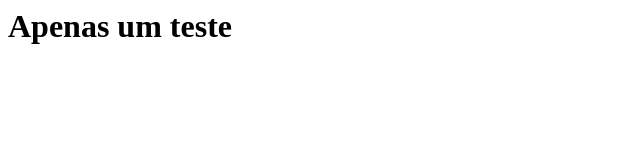
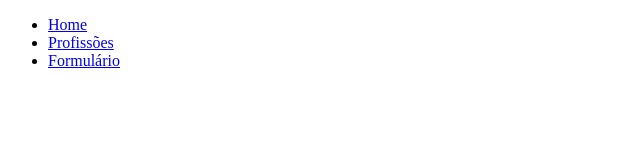
Before and after one commit to Projeto-Profissoes-IA/profissoesfuturoia, a plain HTML site: page index.html in a window 1280 px wide. Shown: the whole page, without its empty margins (0-640 px from the left). Drawn offline with Linux system fonts and the light colour scheme.

Commit message:
Update index.html

```diff
--- a/index.html
+++ b/index.html
@@ -1 +1,20 @@
-<h1>Apenas um teste</h1>
+<!DOCTYPE html>
+<html lang="pt-br">
+<head>
+    <meta charset="UTF-8">
+    <meta name="viewport" content="width=device-width, initial-scale=1.0">
+    <title>Document</title>
+</head>
+
+<body>
+
+    <nav>
+        <ul>
+            <li><a href="#">Home</a></li>
+            <li><a href="#">Profissões</a></li>
+            <li><a href="#">Formulário</a></li>
+        </ul>
+    </nav>
+
+</body>
+</html>
```
